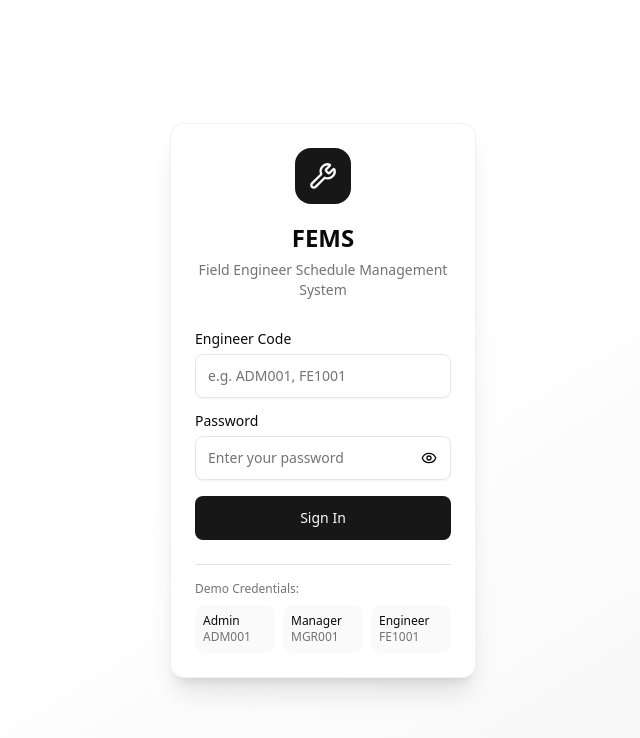
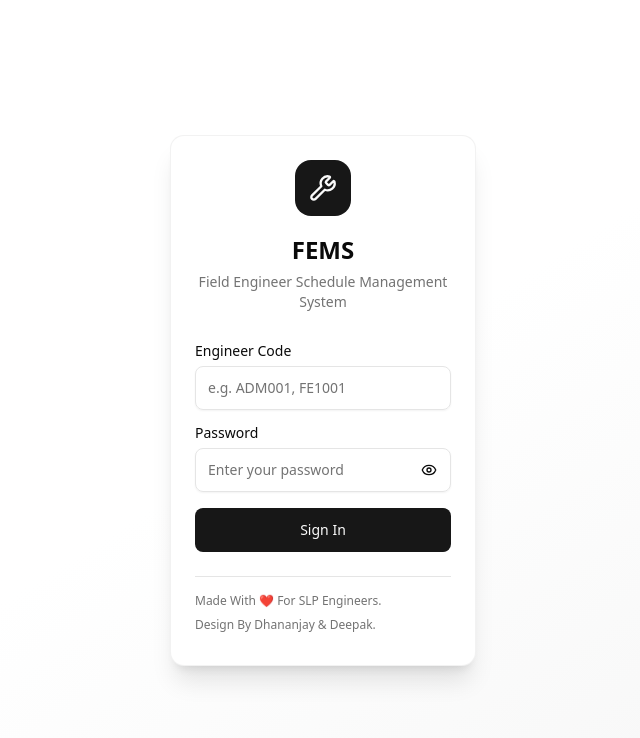
Before and after one commit to dhanupatil1314/slpautomationv3, a Next.js app: page / in a window 1280 px wide. Shown: the top 738 px of the page, without its empty margins (317-957 px from the left). Built offline with nearby package versions, Linux system fonts and the light colour scheme.

Commit message:
Update login page layout and remove demo credentials
Removed demo credentials section and added design credits.

```diff
--- a/src/components/layout/login-page.tsx
+++ b/src/components/layout/login-page.tsx
@@ -74,18 +74,8 @@ export function LoginPage() {
               </Button>
             </form>
             <div className='mt-6 pt-4 border-t border-border'>
-              <p className='text-xs text-muted-foreground mb-2 font-medium'>Demo Credentials:</p>
-              <div className='grid grid-cols-3 gap-2 text-xs'>
-                <button onClick={() => { setCode('ADM001'); setPassword('slp@1234') }} className='p-2 rounded-lg bg-muted/50 hover:bg-muted transition text-left cursor-pointer'>
-                  <p className='font-medium text-foreground'>Admin</p><p className='text-muted-foreground'>ADM001</p>
-                </button>
-                <button onClick={() => { setCode('MGR001'); setPassword('slp@1234') }} className='p-2 rounded-lg bg-muted/50 hover:bg-muted transition text-left cursor-pointer'>
-                  <p className='font-medium text-foreground'>Manager</p><p className='text-muted-foreground'>MGR001</p>
-                </button>
-                <button onClick={() => { setCode('FE1001'); setPassword('slp@1234') }} className='p-2 rounded-lg bg-muted/50 hover:bg-muted transition text-left cursor-pointer'>
-                  <p className='font-medium text-foreground'>Engineer</p><p className='text-muted-foreground'>FE1001</p>
-                </button>
-              </div>
+              <p className='text-xs text-muted-foreground mb-2 font-medium'>Made With ❤️ For SLP Engineers.</p>
+              <p className='text-xs text-muted-foreground mb-2 font-medium'>Design By Dhananjay & Deepak.</p>
             </div>
           </CardContent>
         </Card>
```
